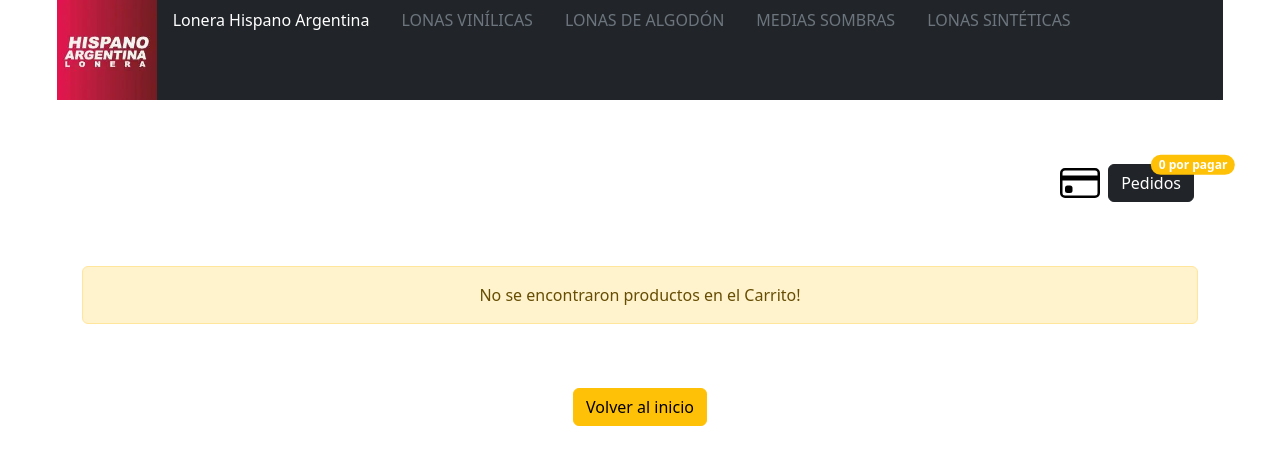
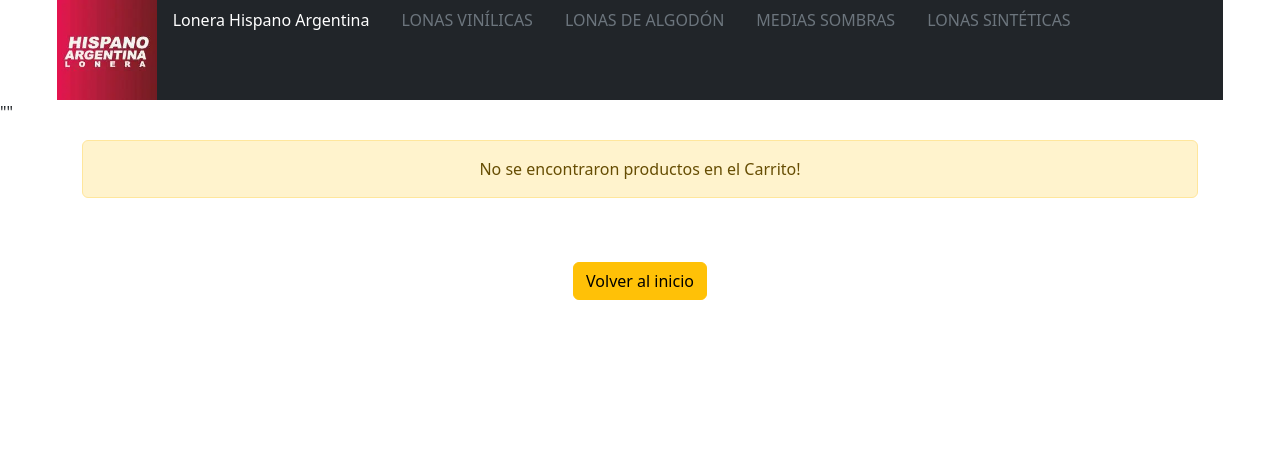
Before and after one commit to dmartinezarmas/proyectoReactDiegoMartinez, a React (Vite) app: page /cart in a window 1280 px wide. Shown: the top 464 px of the page. Built offline with nearby package versions, Linux system fonts and the light colour scheme.

Commit message:
vinculacion con cartWidget

```diff
--- a/src/components/Cart.jsx
+++ b/src/components/Cart.jsx
@@ -28,6 +28,14 @@ const Cart = () => {
                     <div className="col text-center">
                         <table className="table">
                             <tbody>
+                                <tr>
+                                    <td></td>
+                                    <td>PRODUCTO</td>
+                                    <td>PRECIO</td>
+                                    <td>CANTIDAD</td>
+                                    <td>SUBTOTAL</td>
+                                    <td></td>
+                                </tr>
                                 {cart.map(producto =>
                                     <tr key={producto.id}>
                                         <td><img src={producto.image} alt={producto.title} width={200} /></td>
@@ -39,8 +47,8 @@ const Cart = () => {
                                     </tr>
                                 )}
                                 <tr>
-                                    <td colSpan={4}>Suma Total</td>
-                                    <td>${SumaTotalProductos()}</td>
+                                    <td colSpan={4}><b>Suma Total</b></td>
+                                    <td><b>${SumaTotalProductos()}</b></td>
                                     <td>&nbsp;</td>
                                     <td><p><b>Eliminar Carrito</b></p><a href="#" onClick={() => {clear()}}>
                                         <img src={basura} className="m-2" width={50} alt="Eliminar Carrito" title="Eliminar Carrito"  /></a>
--- a/src/components/CartWidget.jsx
+++ b/src/components/CartWidget.jsx
@@ -1,17 +1,24 @@
+import { useContext } from "react";
 import iconPay from "../assets/credit-card.svg"
+import { CartContext } from "./context/CartContext";
+import { Link } from "react-router-dom";
 
 const CartWidget = () => {
+    const {CantTotalProductos} = useContext(CartContext)
     return(
+        CantTotalProductos()>0 ?
         <div className="d-flex justify-content-end p-2 my-5 container" >
-           <img src={iconPay} width={40} alt="icono de tarjeta de credito"/>
-           <button type="button" className="btn btn-dark position-relative m-2">
-            Pedidos
-            <span className="position-absolute top-0 start-100 translate-middle badge rounded-pill bg-warning">
-                0
+                <img src={iconPay} width={40} alt="icono de tarjeta de credito"/>
+                <Link to={"/cart"} className="btn btn-dark position-relative m-2">
+                Pedidos
+                <span className="position-absolute top-0 start-100 translate-middle badge rounded-pill bg-warning">
+                    {CantTotalProductos()}
                 <span className=""> por pagar</span>
-            </span>
-            </button>
+                </span>
+                </Link>
         </div>
+        : <p>""</p>
+
     )
 }
 export default CartWidget;
```
